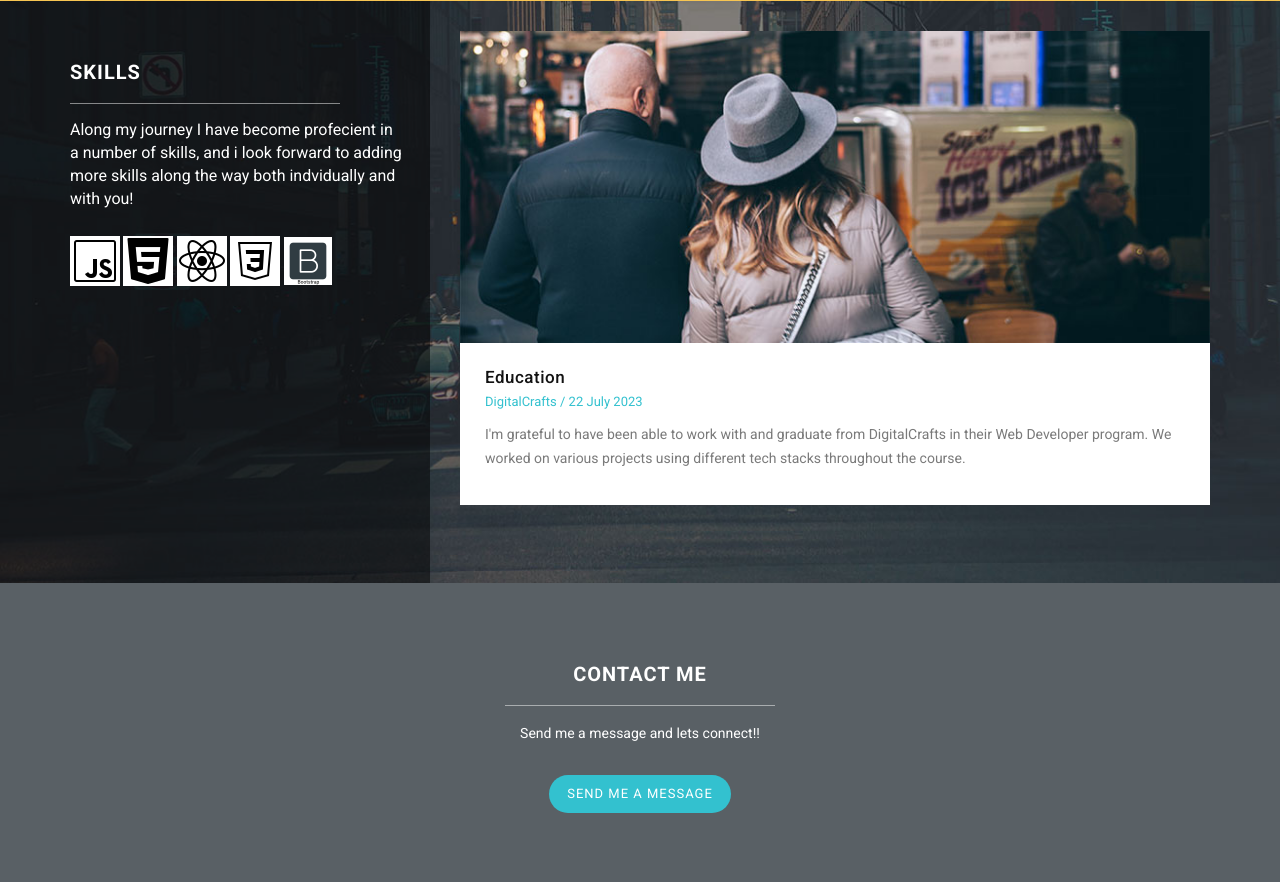
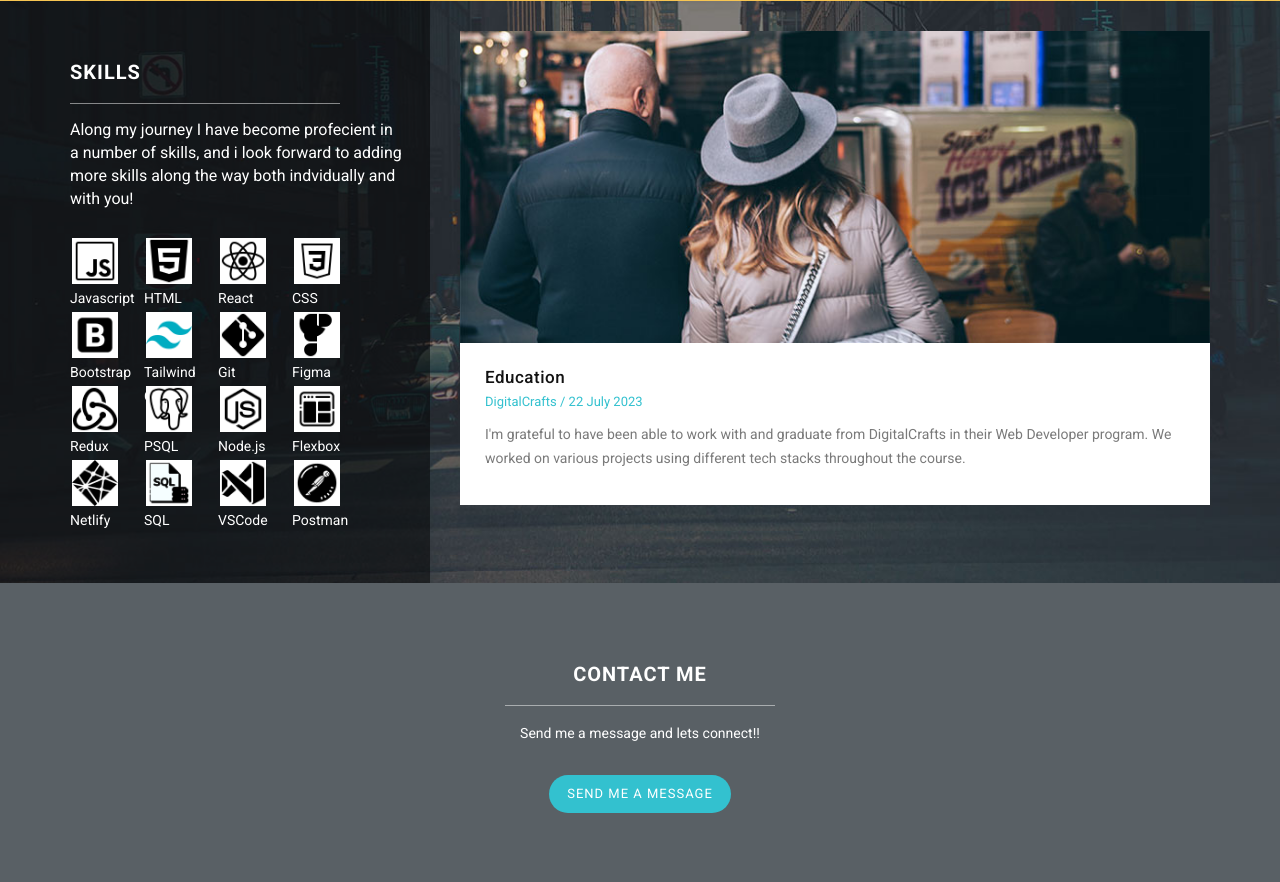
Before and after one commit to Henryesc/LuisThedev, a plain HTML site: page index.html in a window 1280 px wide. Shown: the part 2751-3633 px from the top of the page. Drawn offline with nearby package versions, Linux system fonts and the light colour scheme.

Commit message:
adds more skills

```diff
--- a/css/templatemo-style.css
+++ b/css/templatemo-style.css
@@ -449,6 +449,31 @@ a:hover {
 #project-image{
 	cursor: pointer;
 }
+
+.skill-imgs{
+	height: 50px;
+	padding:2px;
+}
+
+.skills-container{
+	display: flex;
+	flex-wrap: wrap;
+}
+
+.list{
+	height: 74px;
+	width: 74px;
+	/* display: flex;
+	align-items: center;
+	flex-direction: column; */
+}
+
+/* .skill {
+	font-size: x-small;
+
+
+} */
+
 
 .skills-description{
 	color: white;
--- a/index.html
+++ b/index.html
@@ -274,11 +274,75 @@ https://templatemo.com/tm-506-tinker
                             <h4>Skills</h4>
                             <div class="line-dec"></div>
                             <div class="skills-description">Along my journey I have become profecient in a number of skills, and i look forward to adding more skills along the way both indvidually and with you!</div>
-                            <img src="img/icons8-javascript-50.png" alt="">
-                            <img src="img/icons8-html-50 (3).png" alt="">
-                            <img src="img/icons8-react-native-50.png" alt="">
-                            <img src="img/icons8-css-50.png" alt="">
-                            <img src="img/icons8-bootstrap-48.png" alt="">
+                            <ul class="skills-container">
+                                <li class="list">
+                                  <img src="img/icons8-javascript-50.png" alt="" class="skill-imgs">
+                                  <p class="skill">Javascript</p>
+                                </li>
+                                <li class="list">
+                                  <img src="img/icons8-html-50 (3).png" alt="" class="skill-imgs">
+                                  <p class="skill">HTML</p>
+                                </li>
+                                <li class="list">
+                                  <img src="img/icons8-react-native-50.png" alt="" class="skill-imgs">
+                                  <p class="skill">React</p>
+                                </li>
+                                <li class="list">
+                                  <img src="img/icons8-css-50.png" alt="" class="skill-imgs">
+                                  <p class="skill">CSS</p>
+                                </li>
+                                <li class="list">
+                                  <img src="img/icons8-bootstrap-50.png" alt="" class="skill-imgs">
+                                  <p class="skill">Bootstrap</p>
+                                </li>
+                                <li class="list">
+                                  <img src="img/icons8-tailwindcss-48 (1).png" alt="" class="skill-imgs">
+                                  <p class="skill">Tailwind CSS</p>
+                                </li>
+                                <li class="list">
+                                  <img src="img/icons8-git-50.png" alt="" class="skill-imgs">
+                                  <p class="skill">Git</p>
+                                </li>
+                                <li class="list">
+                                  <img src="img/icons8-figma-50.png" alt="" class="skill-imgs">
+                                  <p class="skill">Figma</p>
+                                </li>
+                                <li class="list">
+                                  <img src="img/icons8-redux-50.png" alt="" class="skill-imgs">
+                                  <p class="skill">Redux</p>
+                                </li>
+                                <li class="list">
+                                  <img src="img/icons8-postgresql-50.png" alt="" class="skill-imgs">
+                                  <p class="skill">PSQL</p>
+                                </li>
+                                <li class="list">
+                                  <img src="img/icons8-node-js-48.png" alt="" class="skill-imgs">
+                                  <p class="skill">Node.js</p>
+                                </li>
+                                <li class="list">
+                                  <img src="img/icons8-flexbox-50 (1).png" alt="" class="skill-imgs">
+                                  <p class="skill">Flexbox</p>
+                                </li>
+                                <li class="list">
+                                  <img src="img/icons8-netlify-a-cloud-computing-company-that-offers-hosting-and-serverless-backend-services-for-static-websites.-48.png" alt="" class="skill-imgs">
+                                  <p class="skill">Netlify</p>
+                                </li>
+                                <li class="list">
+                                  <img src="img/icons8-sql-50.png" alt="" class="skill-imgs">
+                                  <p class="skill">SQL</p>
+                                </li>
+                                <li class="list">
+                                  <img src="img/icons8-visual-studio-50.png" alt="" class="skill-imgs">
+                                  <p class="skill">VSCode</p>
+                                </li>
+                                <li class="list">
+                                  <img src="img/icons8-postman-api-50.png" alt="" class="skill-imgs">
+                                  <p class="skill">Postman</p>
+                                </li>
+                              </ul>
+
+
+
 
                         </div>
                     </div>
```
Also changed, not shown: img/icons8-bootstrap-50.png (added), img/icons8-figma-50.png (added), img/icons8-flexbox-50 (1).png (added), img/icons8-flexbox-50.png (added), img/icons8-flexbox-67.png (added), img/icons8-git-50.png (added), img/icons8-github-50.png (added), img/icons8-netlify-a-cloud-computing-company-that-offers-hosting-and-serverless-backend-services-for-static-websites.-48.png (added), img/icons8-node-js-48.png (added), img/icons8-postgresql-50.png (added), img/icons8-postman-api-50.png (added), img/icons8-redux-50.png (added), img/icons8-sql-50.png (added), img/icons8-tailwindcss-48 (1).png (added), 2 more files.
